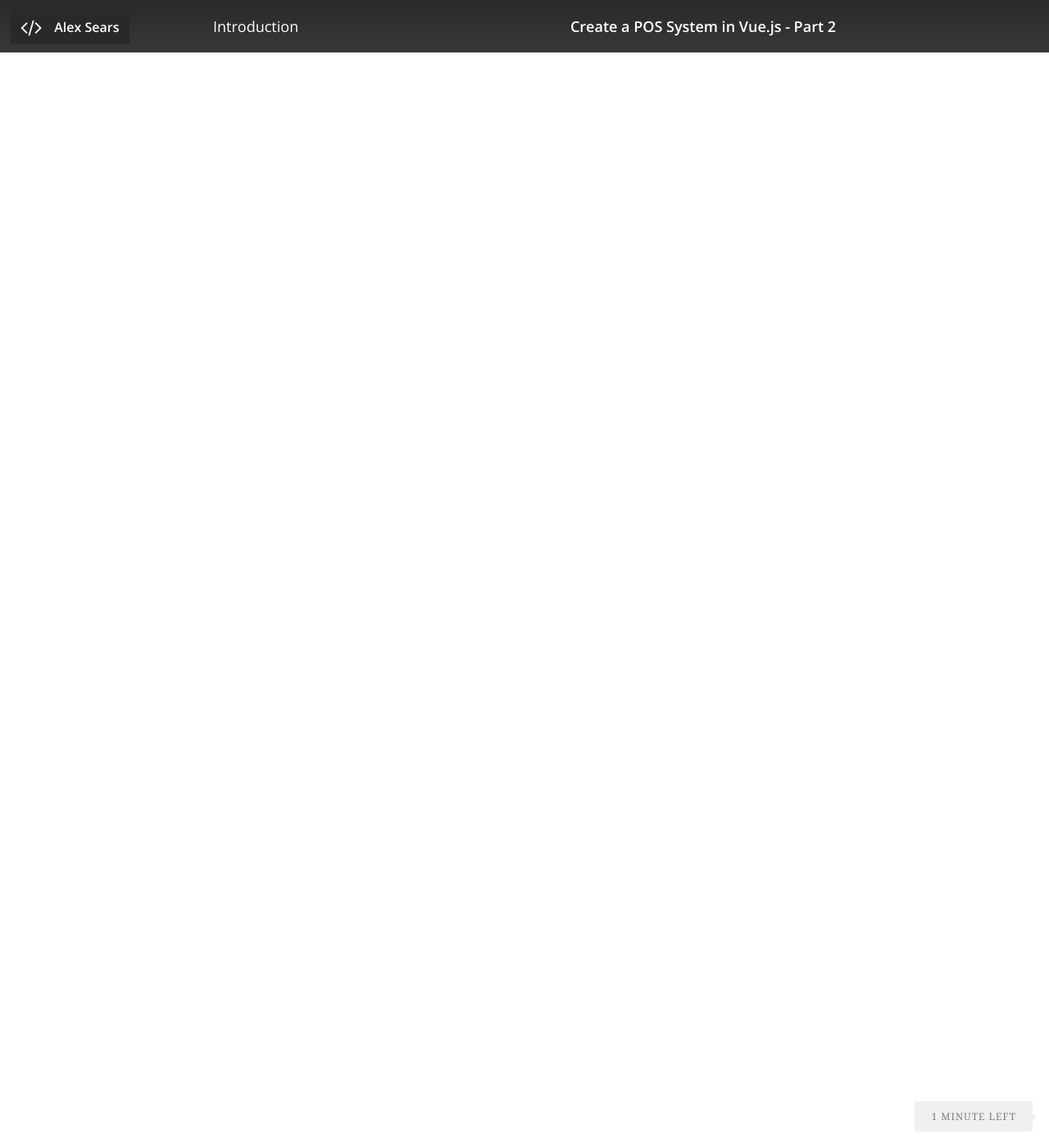
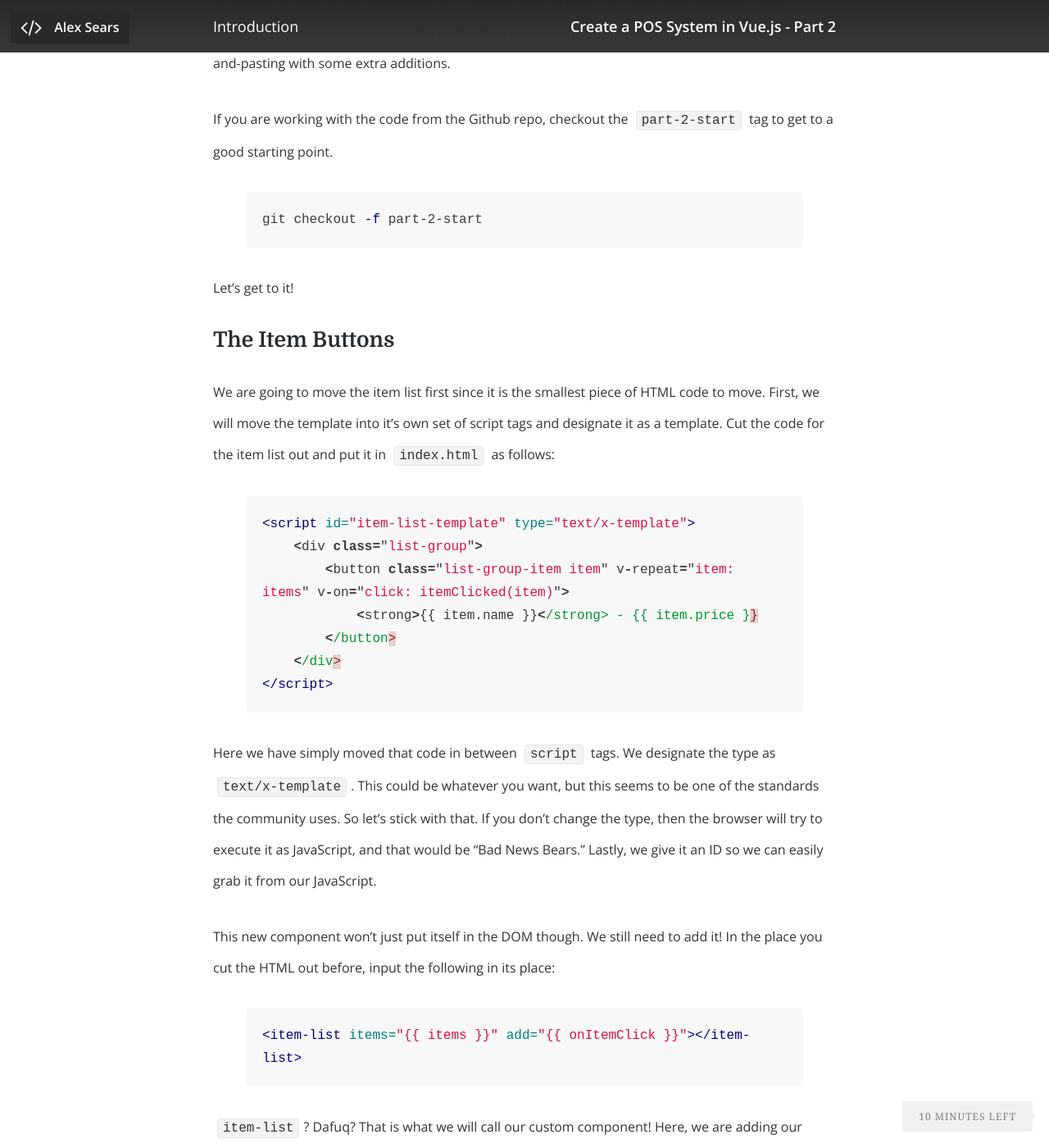
Before and after one commit to w3irdrobot/searsaw.github.io, a Jekyll site: the page built from _posts/2015-10-10-create-pos-system-in-vuejs-part-2.md, in a window 1280 px wide and 1400 px high, scrolled down 818 px. Shown: the whole window at 82% size. Built offline with Jekyll 4.4.1, drawn with Linux system fonts in a browser that asks for light colours; nearby versions of some CDN libraries; some of the changed text lies outside the part shown.

Commit message:
POS system part 2 and 3 done

```diff
--- a/_config.yml
+++ b/_config.yml
@@ -8,13 +8,13 @@ baseurl: 					""
 url: 						"http://alexsears.com"
 logourl: 					"/assets/img/alexsears.jpg"
 fa-logo: 					"fa-code"
-paginate: 					5
+paginate: 					8
 
 
 # Author Settings
 author_name: 				"Alex Sears"
 author_url: 				"http://alexsears.com"
-author_bio: 				"Developer. Drummer. Ginger"
+author_bio: 				"Developer. Drummer. Ginger."
 author_email: 				"alexwsears@gmail.com"
 author_image: 				"/assets/img/alexsears.jpg"
 
--- /dev/null
+++ b/_posts/2015-10-10-create-pos-system-in-vuejs-part-2.md
@@ -0,0 +1,193 @@
+---
+id: 420
+title: Create a POS System in Vue.js - Part 2
+author: Alex Sears
+layout: post
+guid: http://alexsears.com/?p=420
+permalink: /article/create-pos-system-in-vuejs-part-2
+categories:
+  - Article
+tags:
+  - JavaScript
+  - Vue.js
+---
+
+This is the second part of the Vue.js POS tutorial series.  If you haven't read the previous posts or want to skip ahead, below are the links for each part.
+
+<!--more-->
+
+- [Create a POS System in Vue.js - Introduction]({% post_url 2015-10-08-create-pos-system-in-vuejs-intro %})
+- [Create a POS System in Vue.js - Part 1]({% post_url 2015-10-09-create-pos-system-in-vuejs-part-1 %})
+- Create a POS System in Vue.js - Part 2
+- [Create a POS System in Vue.js - Part 3]({% post_url 2015-10-10-create-pos-system-in-vuejs-part-3 %})
+
+All the code can be found in [the Github repo for this series](https://github.com/searsaw/pos-system-vuejs-blog).
+
+In the previous post, we created a simple Point of Sale system.  However, the code only uses one Vue instance and no compnents.  There is no sense of encapsulation in the code.  The main Vue instance is responsible for doing everything.  We should move some of these pieces into their own components so that each one can be responsible for itself and use the parent to share state between child components instead.  Also, since this is already a working "product," this should require alot of copy-and-pasting with some extra additions.
+
+If you are working with the code from the Github repo, checkout the `part-2-start` tag to get to a good starting point.
+
+{% highlight bash %}
+git checkout -f part-2-start
+{% endhighlight %}
+
+Let's get to it!
+
+## The Item Buttons
+
+We are going to move the item list first since it is the smallest piece of HTML code to move.  First, we will move the template into it's own set of script tags and designate it as a template.  Cut the code for the item list out and put it in `index.html` as follows:
+
+{% highlight html %}
+<script id="item-list-template" type="text/x-template">
+    <div class="list-group">
+        <button class="list-group-item item" v-repeat="item: items" v-on="click: itemClicked(item)">
+            <strong>{{ "{{ item.name " }}}}</strong> - {{ "{{ item.price " }}}}
+        </button>
+    </div>
+</script>
+{% endhighlight %}
+
+Here we have simply moved that code in between `script` tags.  We designate the type as `text/x-template`.  This could be whatever you want, but this seems to be one of the standards the community uses.  So let's stick with that.  If you don't change the type, then the browser will try to execute it as JavaScript, and that would be "Bad News Bears."  Lastly, we give it an ID so we can easily grab it from our JavaScript.
+
+This new component won't just put itself in the DOM though.  We still need to add it!  In the place you cut the HTML out before, input the following in its place:
+
+{% highlight html %}
+<item-list items="{{ "{{ items " }}}}" add="{{ "{{ onItemClick " }}}}"></item-list>
+{% endhighlight %}
+
+`item-list`?  Dafuq?  That is what we will call our custom component!  Here, we are adding our component to the DOM.  We will tell Vue about it in a second.  Let me explain what's going here.
+
+Each of the attributes on this component (`items`, `add`) are called "props."  They are how we can share things between the parent Vue instance and child component.  Here we are passing the `items` array on the parent instance to our component and making it available via the `items` property on the component.  The `add` attribute is being passed the `onItemClick` method from the parent.  This is how we can add things to the parent state from the child.  However, this also leaves them decoupled because the parent could be anything.  The child doesn't need to know what the parent does with it.
+
+In `app.js`, we need to add a components object so that our Vue instance knows about the components we will use in it.  Add the following to your Vue instance:
+
+{% highlight javascript %}
+components: {
+    itemList: {
+        template: "#item-list-template",
+        props: ['items', 'add'],
+        methods: {
+            itemClicked: function(item) {
+                this.add(item);
+            }
+        }
+    }
+},
+{% endhighlight %}
+
+Here we are simply adding a components object which contains a single component &#8212; our item list.  Notice here we have used camelCase instead of lisp-case like we use in our HTML.  Since JavaScript doesn't allow hyphens in variable names, we have to use camelCase.  Don't worry though!  Vue will automatically make the conversion for us.
+
+We have to designate a template for this component to use.  Since we have already created the template, we just pass it a string the is a CSS selector for the template.
+
+Next, we tell the components what props it can accept.  It's just an array of strings that match the name of the props used in the HTML.
+
+Lastly, we can give our component methods.  In this case, we have a method that is fired when an item is clicked on.  It simply calls the `add` method, which is passed in as a prop, and passes the item to it.  This will call the parent's method that adds the item to it's internal `lineItems` array.
+
+Go ahead and test it out.  It will function the same, but our code is a little more reusable.  Next, we tackle the transaction component.
+
+## The Transaction Information
+
+This process will be similar to the previous one.  Cut the transaction code out, and put it back in between script tags like so:
+
+{% highlight html %}
+<script id="transaction-template" type="text/x-template">
+    <table class="table table-striped table-hover table-bordered table-responsive" v-if="items.length">
+        <thead>
+            <tr>
+                <th>Name</th>
+                <th>Number of Items</th>
+                <th>Amount</th>
+                <th></th>
+            </tr>
+        </thead>
+        <tbody>
+            <tr v-repeat="item: items">
+                <td>{{ "{{ item.item.name " }}}}</td>
+                <td>
+                    <span v-if="!item.editing" v-on="dblclick: toggleEdit(item)">{{ "{{ item.numberOfItems " }}}}</span>
+                    <input v-if="item.editing" v-on="blur: toggleEdit(item)" type="number" v-model="item.numberOfItems">
+                </td>
+                <td>{{ "{{ item.numberOfItems * item.item.price | currency " }}}}</td>
+                <td><i class="fa fa-times" v-on="click: removeItem(item)"></i></td>
+            </tr>
+        </tbody>
+    </table>
+    <p v-if="!items.length">No items have been added.</p>
+
+    <table class="table">
+        <tbody>
+            <tr>
+                <td>Subtotal:</td>
+                <td>{{ "{{ subtotal | currency " }}}}</td>
+            </tr>
+            <tr>
+                <td>Tax:</td>
+                <td>{{ "{{ tax | currency " }}}}</td>
+            </tr>
+            <tr>
+                <td>Total:</td>
+                <td>{{ "{{ total | currency " }}}}</td>
+            </tr>
+        </tbody>
+    </table>
+</script>
+{% endhighlight %}
+
+This code is very similar to what it was before.  Some variable names may have changed.  In place of where the code was previously we will input the following:
+
+{% highlight html %}
+<transaction items="{{ "{{ lineItems " }}}}" edit="{{ "{{ toggleEdit " }}}}" remove="{{ "{{ removeItem " }}}}"></transaction>
+{% endhighlight %}
+
+This simply creates a transaction.  It has a couple props also.  First we pass in the parent's `lineItems` array as `items`.  Then we pass in `toggleEdit` as `edit` and `removeItem` as `remove`.  Pretty simple.
+
+The last thing we need to do is tell our Vue instance about this component too.  Add the following to the `components` object in `app.js`:
+
+{% highlight javascript %}
+transaction: {
+    template: '#transaction-template',
+    props: ['items', 'edit', 'remove'],
+    computed: {
+        subtotal: function() {
+            var subtotal = 0;
+
+            this.items.forEach(function(item) {
+                subtotal += item.item.price * item.numberOfItems;
+            });
+
+            return subtotal;
+        },
+        tax: function() {
+            return this.subtotal * 0.065;
+        },
+        total: function() {
+            return this.subtotal + this.tax;
+        }
+    },
+    methods: {
+        toggleEdit: function(item) {
+            this.edit(item);
+        },
+        removeItem: function(item) {
+            this.remove(item);
+        }
+    }
+}
+{% endhighlight %}
+
+Here we have just moved alot of the functionality from the parent into this component.  The template is the template we just created.  We have declared the props that can be passed in from the parent.  These all match the ones we had on our element in our HTML.  The `toggleEdit` calls the prop `edit` which is passed down from the parent.  `removeItem` works in a similar manner.
+
+## Wrap-up
+
+That's it!  Though the functionality hasn't changed, we have extracted out the code that doesn't need to depend on each other.  This way we can reuse parts in other sections of our application without duplcating code.
+
+However, this setup isn't amazing.  Our index.html is still cluttered with templates and our component functionality is defined directly on the parent.  It would be better if we could encapsulate all this code into a single directory that could easily be copied to new projects as needed.  Not shockingly, there is a way!  [Check out the next and final piece of this series]({% post_url 2015-10-10-create-pos-system-in-vuejs-part-3 %}) to see how to use the task runner Gulp in conjunction with Browserify to make this possible!
+
+As usual, let me know how you feel in the comments.  Saying, "Hi," is always appreciated also!
+
+### Read the rest of the series
+
+- [Create a POS System in Vue.js - Introduction]({% post_url 2015-10-08-create-pos-system-in-vuejs-intro %})
+- Create a POS System in Vue.js - Part 1
+- [Create a POS System in Vue.js - Part 2]({% post_url 2015-10-10-create-pos-system-in-vuejs-part-2 %})
+- [Create a POS System in Vue.js - Part 3]({% post_url 2015-10-10-create-pos-system-in-vuejs-part-3 %})
```
Also changed, not shown: _posts/2015-10-08-create-pos-system-in-vuejs-intro.md (+4 -4 lines), _posts/2015-10-08-create-pos-system-in-vuejs-part-2.md (deleted, +0 -13 lines), _posts/2015-10-08-create-pos-system-in-vuejs-part-3.md (deleted, +0 -13 lines), _posts/2015-10-09-create-pos-system-in-vuejs-part-1.md (renamed from _posts/2015-10-08-create-pos-system-in-vuejs-part-1.md, +5 -5 lines), _posts/2015-10-10-create-pos-system-in-vuejs-part-3.md (added, +169 -0 lines).
